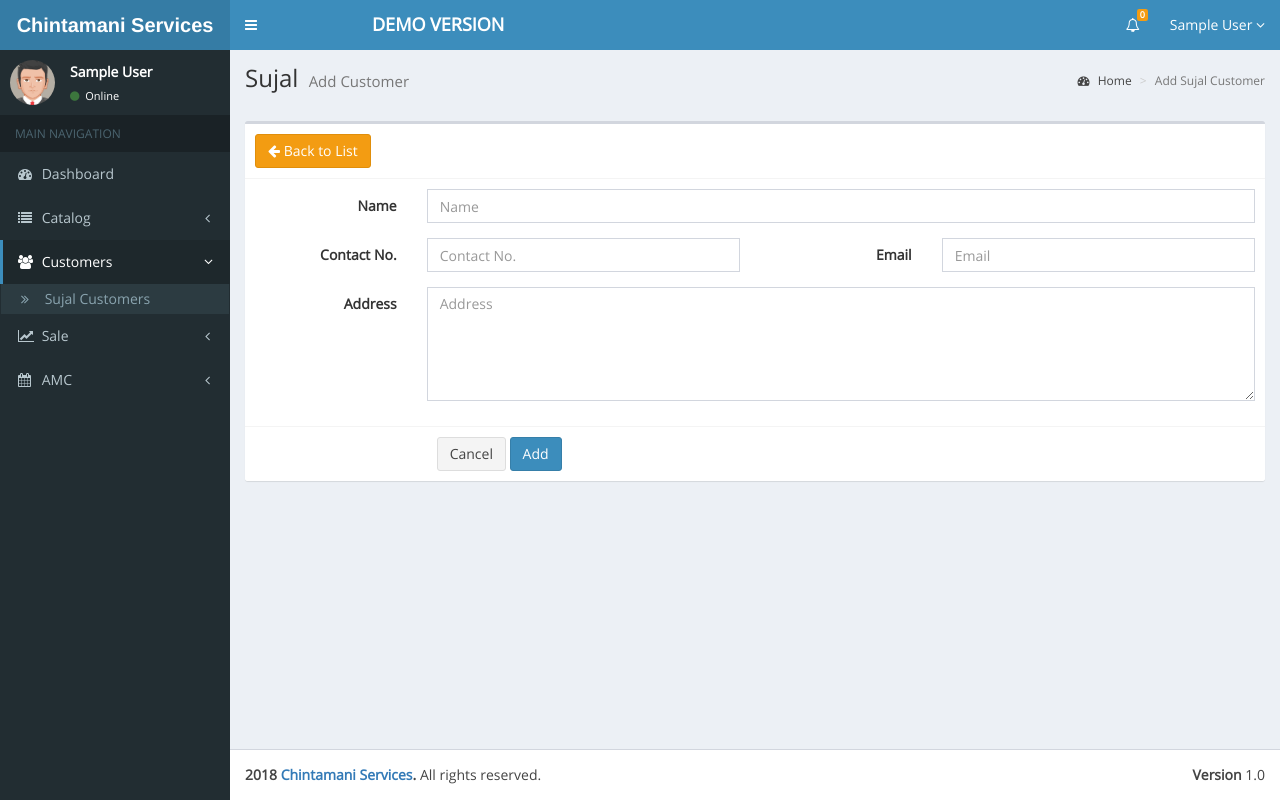
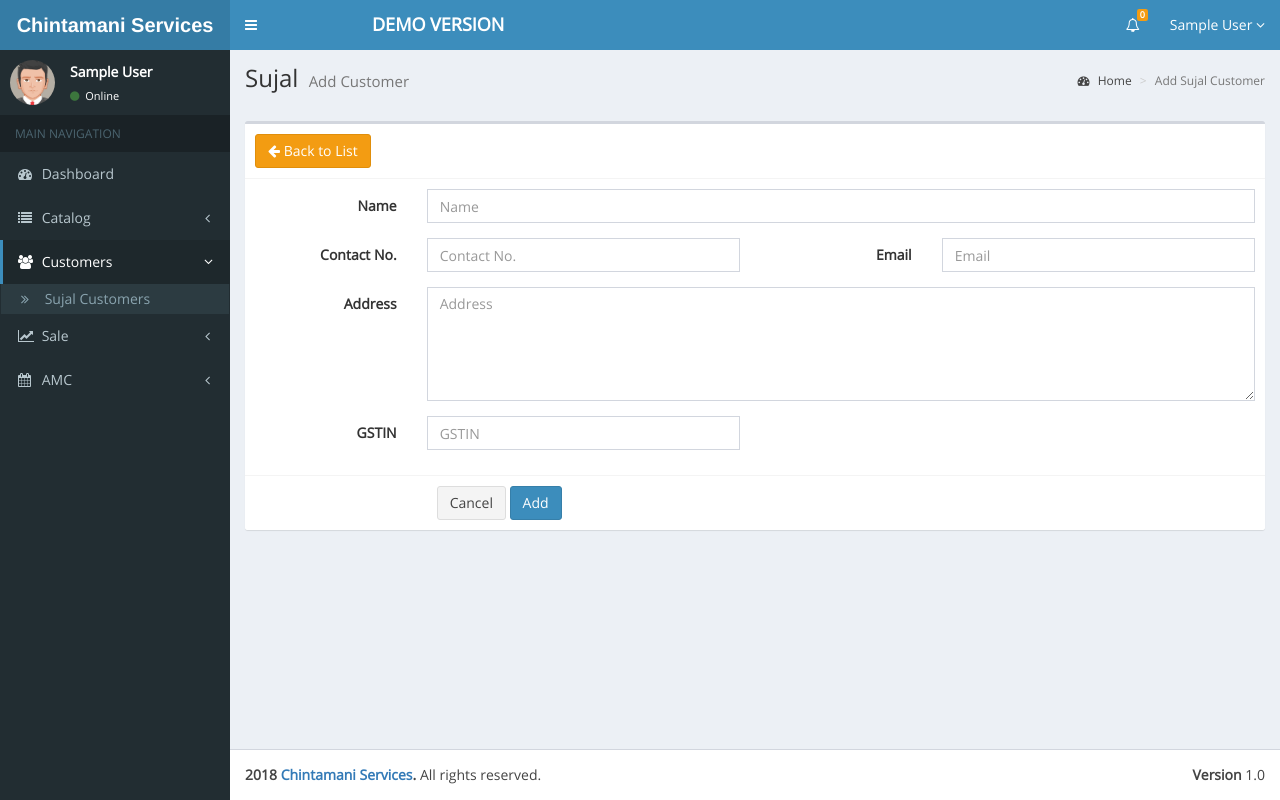
Before and after one commit to DhairyashilN/csswtc, a CodeIgniter app: page /chintamani/index.php/sujalcustomerscontroller/store/1 in a window 1280 px wide. Run offline with CodeIgniter, Linux system fonts and the light colour scheme; the visitor is signed in with stand-in values (Sample User, id 1); data that the repository does not hold is empty.

Commit message:
gstin filed added in customer form

```diff
--- a/application/controllers/SujalCustomersController.php
+++ b/application/controllers/SujalCustomersController.php
@@ -12,7 +12,7 @@ class SujalCustomersController extends CI_Controller {
 		if ($this->session->userdata('login')!=1){
 			redirect(base_url());
 		} else {
-			$this->db->select('id,name,contact_no,email,cust_id');
+			$this->db->select('id,name,contact_no,email,cust_id,gstin');
 			$this->db->from('sujal_customers');
 			$this->db->where('deleted', 0);
 			$this->db->order_by('id','desc');
@@ -27,8 +27,9 @@ class SujalCustomersController extends CI_Controller {
 			redirect(base_url());
 		} else {
 			if (isset($id) && !empty($id)) {
-				$this->db->select('id,name,contact_no,email,cust_id,address');
+				$this->db->select('id,name,contact_no,email,cust_id,address,gstin');
 				$this->db->from('sujal_customers');
+				$this->db->where('id', $id);
 				$this->db->where('deleted', 0);
 				$page_data['ObjCustomer'] = $this->db->get()->row();
 			}
@@ -55,6 +56,7 @@ class SujalCustomersController extends CI_Controller {
 				$page_data['contact_no'] = $this->input->post('scust_contact');
 				$page_data['email'] = $this->input->post('scust_email');
 				$page_data['address'] = $this->input->post('scust_address');
+				$page_data['gstin'] = $this->input->post('scust_gstin');
 				if (isset($id) && !empty($id)) {
 					$this->db->select('cust_id');
 					$this->db->where('id', $id);
--- a/application/views/add_sujal_customer.php
+++ b/application/views/add_sujal_customer.php
@@ -66,6 +66,12 @@
 								<textarea rows="5" class="form-control" id="scust_address" name="scust_address" required="" placeholder="Address"><?php echo (isset($ObjCustomer->address) && !empty($ObjCustomer->address)) ? $ObjCustomer->address : ''; ?></textarea>
 							</div>
 						</div>
+						<div class="form-group">
+							<label for="inputEmail3" class="col-sm-2 control-label">GSTIN</label>
+							<div class="col-sm-4">
+								<input type="text" class="form-control" id="scust_gstin" name="scust_gstin"  placeholder="GSTIN" value="<?php echo (isset($ObjCustomer->gstin) && !empty($ObjCustomer->gstin)) ? $ObjCustomer->gstin : ''; ?>">
+							</div>
+						</div>
 					</div>
 					<div class="box-footer">
 						<div class="form-group">
```
Also changed, not shown: application/views/sujal_customers_list.php (+22 -1 lines), application/controllers/UserController.php (line endings or trailing spaces).
